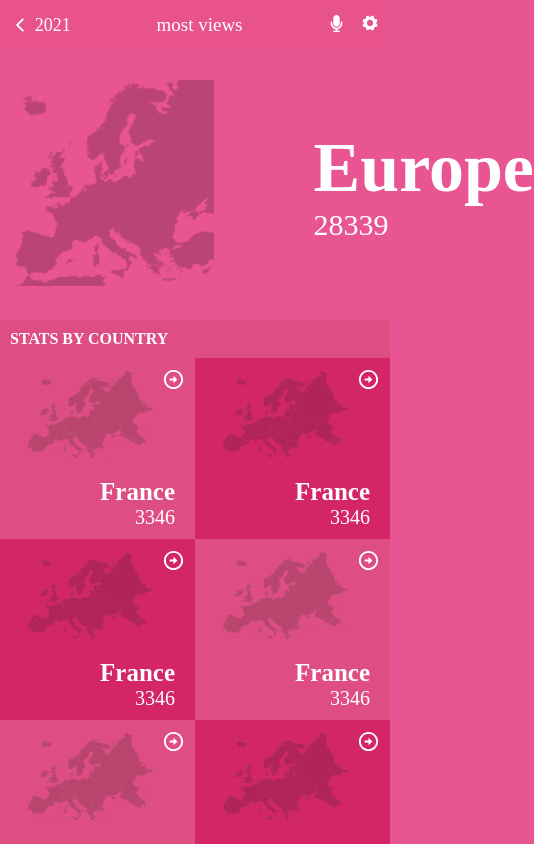
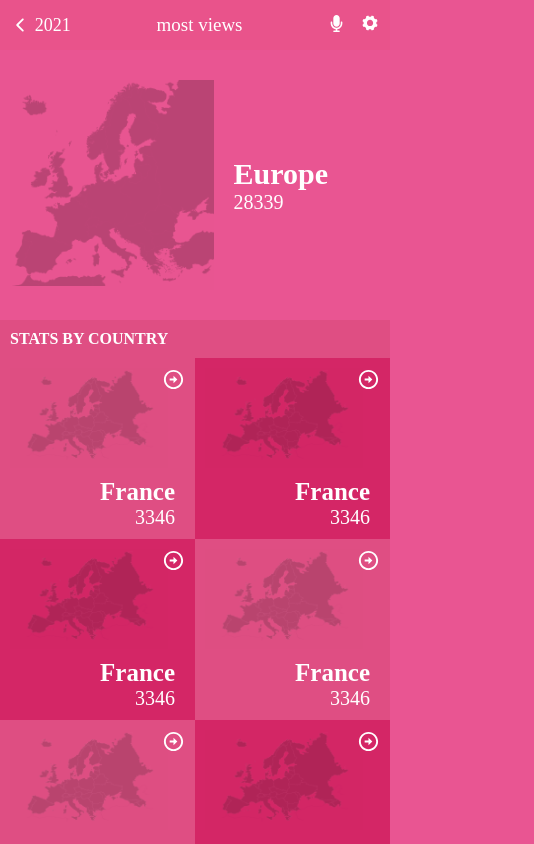
Before and after one commit to moise10r/covid_19_app, a React (Create React App) app: page / in a window 390 px wide. Shown: the top 844 px of the page, 534 px wide, since content can reach past the window. Built offline with nearby package versions, Linux system fonts and the light colour scheme; no server answers.

Commit message:
Add media query

```diff
--- a/src/component/features/HomePage/home.scss
+++ b/src/component/features/HomePage/home.scss
@@ -43,16 +43,24 @@
         align-self: center;
 
         .content-wrapper {
-          margin-left: 10rem;
-
+          margin-left: 2rem;
+          @include media(990px){
+            margin-left: 10rem;
+          }
           h1 {
             color: $text-color;
-            font-size: 7rem;
+            font-size: 3rem;
+            @include media(990px){
+              font-size: 7rem;
+            }
           }
 
           span {
             color: $text-color;
-            font-size: 3rem;
+            font-size: 2rem;
+            @include media(990px){
+              font-size: 3rem;
+            }
           }
         }
       }
```
